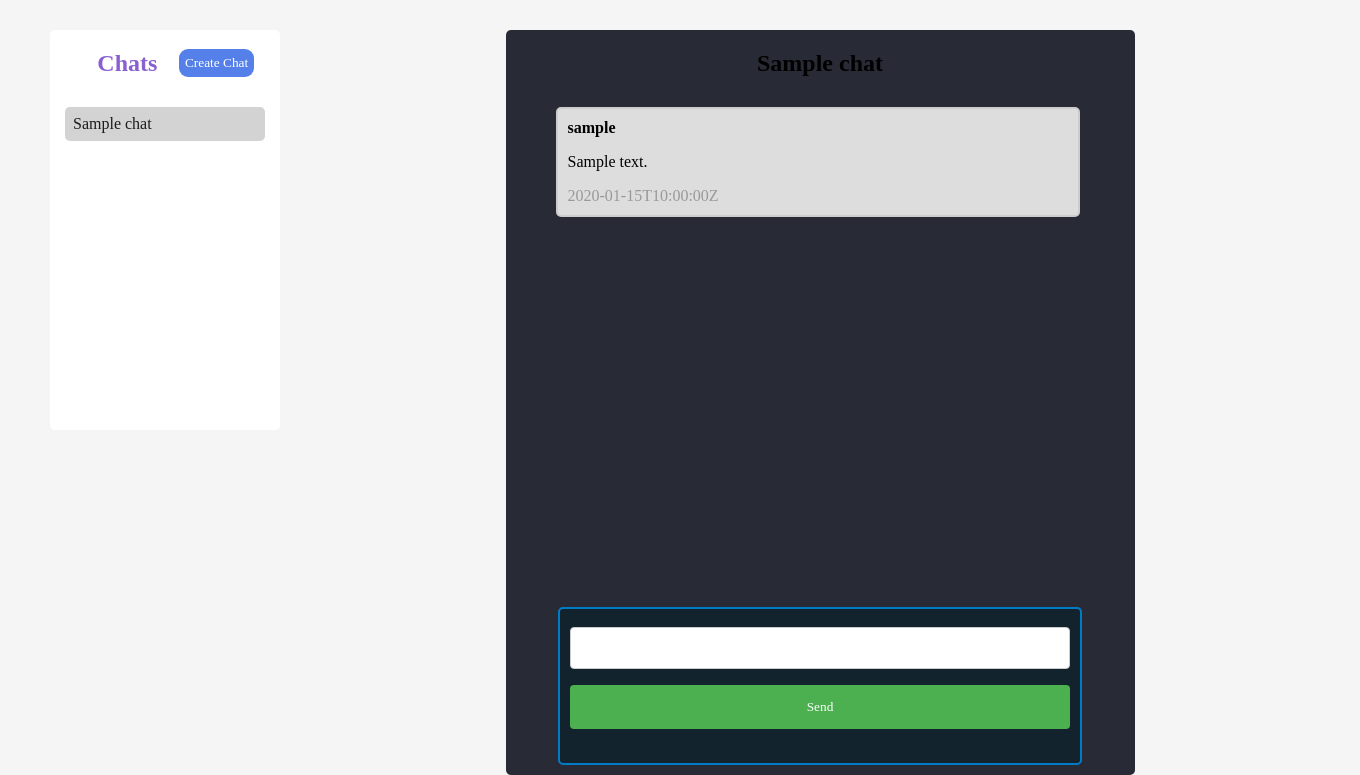
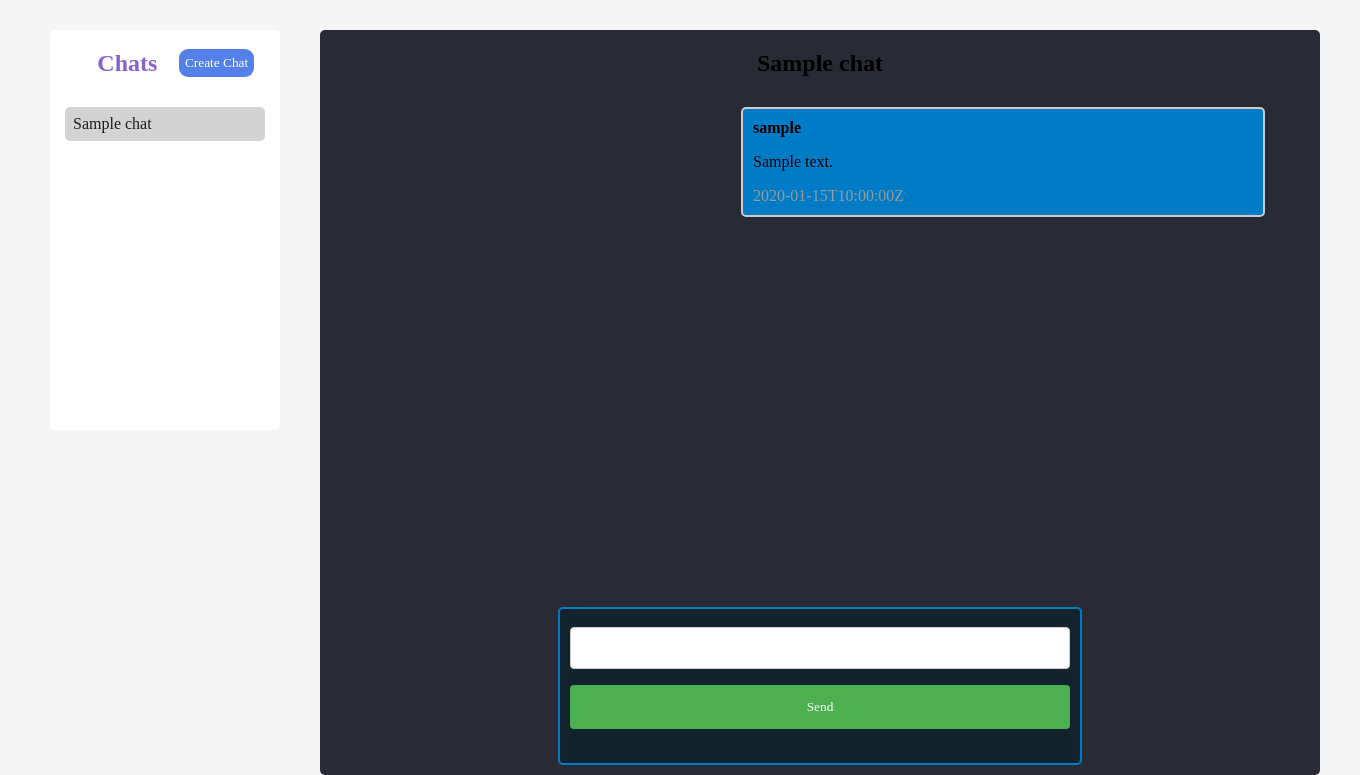
Before and after one commit to JesseFentress/rephraseAPP, a Django app: page /chats/ in a window 1360 px wide. Shown: the part 48-823 px from the top of the page. Run offline with Django 3.2, Linux system fonts and the light colour scheme; a user stored in the database is signed in; tables that the repository leaves empty hold one stand-in row (values such as "Sample post"); some libraries are stand-ins or nearby versions.

Commit message:
chat alternating

```diff
--- a/rephrase/static/css/rephrase.css
+++ b/rephrase/static/css/rephrase.css
@@ -251,6 +251,7 @@ user_list_entry {
     justify-self: center;
     padding-right: 50px;
     padding-left: 50px;
+    width: 900px;
 }
 
 .chat_list_entry {
--- a/rephrase/templates/chat.html
+++ b/rephrase/templates/chat.html
@@ -25,9 +25,17 @@ body {
 }
 
 .darker {
-  border-color: #ccc;
-  background-color: #ddd;
+    border-color: #ccc;
+    background-color: #ddd;
+    float: left;
 }
+
+.lighter {
+    border-color: #ccc;
+    background-color: #007cc7 ;
+    float: right;
+}
+
 
 .container::after {
   content: "";
@@ -110,8 +118,16 @@ setInterval(function(){
             $("#display").empty();
             for (var key in response.messages)
             {
-                var temp="<div class='container darker'><b>"+response.users[key]+"</b><p>"+response.messages[key].text+"</p><span class='time-left'>"+response.messages[key].date_time+"</span></div>";
+                const username = "{{ username }}";
+                if (response.users[key] === username) {
+                    var temp="<div class='container lighter'><b>"+response.users[key]+"</b><p>"+response.messages[key].text+"</p><span class='time-left'>"+response.messages[key].date_time+"</span></div>";
+                    $("#display").append(temp);
+                }
+                else {
+                    var temp="<div class='container darker'><b>"+response.users[key]+"</b><p>"+response.messages[key].text+"</p><span class='time-left'>"+response.messages[key].date_time+"</span></div>";
                 $("#display").append(temp);
+                }
+
             }
         },
         error: function(response){
```
